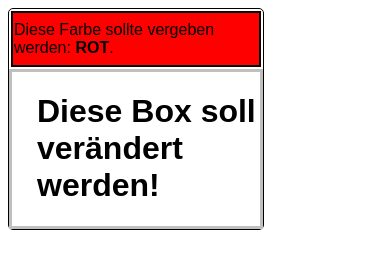
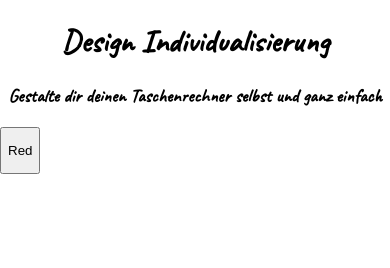
Before and after one commit to Joonnnaas/Calculator-Mobile-App, a plain HTML site: page pages/design.html in a window 390 px wide. Drawn offline with Linux system fonts and the light colour scheme.

Commit message:
Calculator Mobile App| Update: 01.03.2018

```diff
--- a/pages/design.html
+++ b/pages/design.html
@@ -3,28 +3,20 @@
 	<head>
 		<meta charset="utf-8">
 		<title>Mobile App: Calculator (Design)</title>
-		<link rel="stylesheet" href="../style/stylesheet.css">
-		<link href="https://fonts.googleapis.com/css?family=Pacifico" rel="stylesheet">
+		<link rel="stylesheet" href="../style/designstyle.css">
+		<link href="https://fonts.googleapis.com/css?family=Caveat|Fredoka+One" rel="stylesheet">
+		<link href="https://fonts.googleapis.com/css?family=Caveat+Brush" rel="stylesheet">
 	</head>
 
-	<body>
+	<body id="wrapper">
 		<script type="text/javascript" src="../scripts/design.js"></script>
-      <div class="colorchange">
-          <div onclick="changethecolor">
-<table>
-  <tr>
-    <td>Diese Farbe sollte vergeben werden: <b>ROT</b>.</td>
-  </tr>
-</table>
-          </div>
-          <div class="toChange">
-            <h1>Diese Box soll verändert werden!</h1>
-          </div>
-      </div>
+			<h1>Design Individualisierung</h1>
+			<h3>Gestalte dir deinen Taschenrechner selbst und ganz einfach</h3>
 
-
-
-
-
+		<div class="fontcolorchange">
+			<main>
+			<button id="fontcolor"><p>Red</p></button>
+		</main>
+			</div>
 	</body>
 </html>
--- a/scripts/design.js
+++ b/scripts/design.js
@@ -1,8 +1,13 @@
-"use strict";
+(function () {
+	function init() {
+	  document.getElementById('fontcolor').addEventListener('click',ändereSchriftFarbe);
+	}
 
-var colortochange;
+    function ändereSchriftFarbe () {
+      for (var i = 0, p = document.getElementsByTagName('p'); i < p.length; i++) {
+        p[i].style.color = 'red';
+      }
+    }
 
-function changethecolor() {
-  colortochange = #FE2E2E;
-  console.log('Color change DONE!');
-}
+  document.addEventListener('DOMContentLoaded',init);
+}());
--- /dev/null
+++ b/style/designstyle.css
@@ -0,0 +1,16 @@
+#wrapper    {
+  margin: auto;
+}
+
+h1    {
+  font-family: 'Caveat', cursive;
+  text-align: center;
+}
+h3      {
+  font-family: 'Caveat', cursive;
+  text-align: center;
+}
+/*Fontcolor change*/
+.fontcolorchange    {
+
+}
--- a/style/stylesheet.css
+++ b/style/stylesheet.css
@@ -1,12 +1,8 @@
 *{
 	font-family: Arial;
 	color: black;
-	max-width: 7.2cm;
-	max-height: 14.2cm;
 }
 body	{
-	border: 1px black solid;
-	border-radius: 5px;
 }
 .calculationstring {
 	margin: auto;
@@ -103,23 +99,3 @@ td:hover {
 	background-color: black;
 	opacity: 0.3;
 }
-
-
-
-/*Design individualisierung*/
-.colorchange		{
-
-}
-td			{
-	background-color: red;
-	color: black;
-	font-size: 100%;
-	border: black 2px solid;
-	width: 400px;
-	height: 50px;
-}
-.toChange		{
-	background-color: "colortochange";
-	border: silver 3px solid;
-	padding-left: 25px;
-}
```
Also changed, not shown: Index.html (+6 -25 lines), scripts/java.js (+0 -10 lines).
